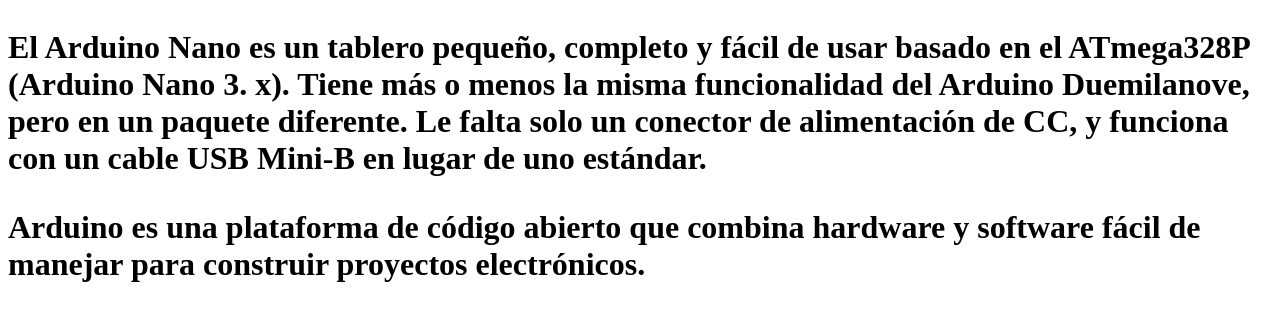
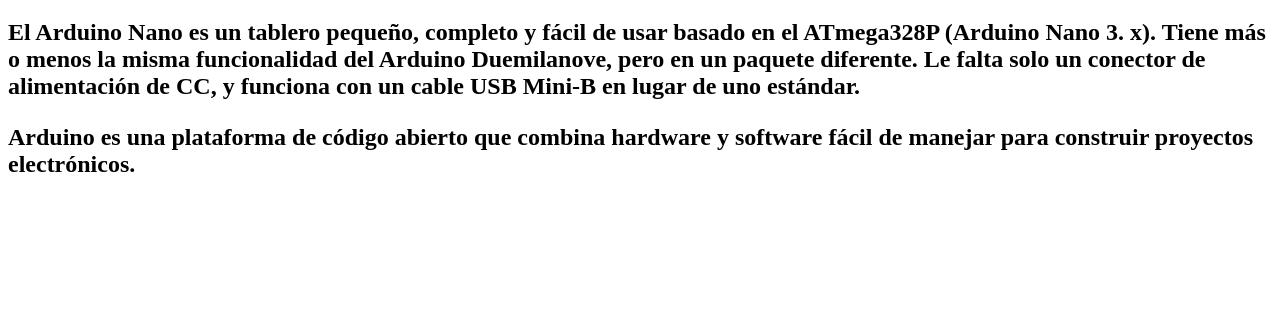
Before and after one commit to juanpaa26/Arduino-nano-, a plain HTML site: page index.html in a window 1280 px wide. Shown: the part 61-382 px from the top of the page. Drawn offline with Linux system fonts and the light colour scheme.

Commit message:
Update index.html

```diff
--- a/index.html
+++ b/index.html
@@ -1,7 +1,7 @@
 <!Doctype html>
 <body>
 <h1>Arduino nano<h1>
-<p> El Arduino Nano es un tablero pequeño, completo y fácil de usar basado en el ATmega328P (Arduino Nano 3. x).
+<h2> El Arduino Nano es un tablero pequeño, completo y fácil de usar basado en el ATmega328P (Arduino Nano 3. x).
 Tiene más o menos la misma funcionalidad del Arduino Duemilanove, pero en un paquete diferente.
-Le falta solo un conector de alimentación de CC, y funciona con un cable USB Mini-B en lugar de uno estándar.</p>
+Le falta solo un conector de alimentación de CC, y funciona con un cable USB Mini-B en lugar de uno estándar.<h2>
 <p>Arduino es una plataforma de código abierto que combina hardware y software fácil de manejar para construir proyectos electrónicos.</p>
```
